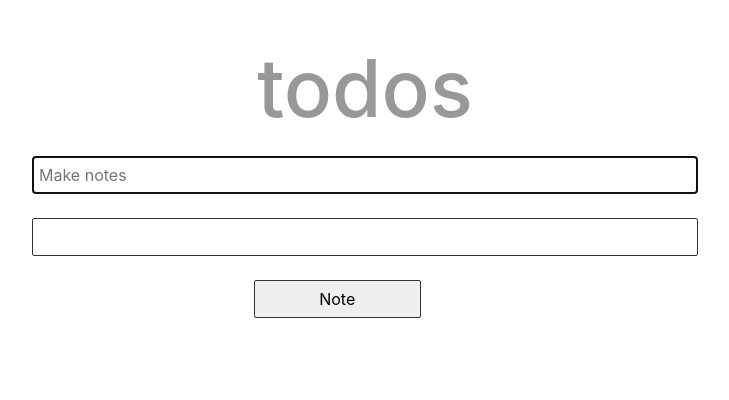
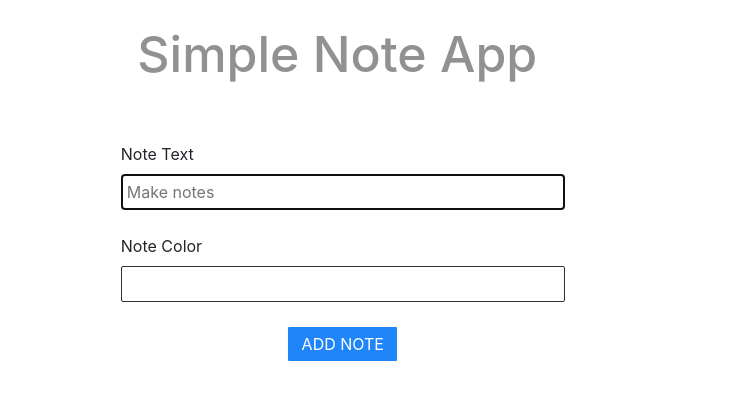
Before and after one commit to Ndkkqueenie/short-point-note-app, a website: page index.html in a window 1280 px wide. Shown: the whole page, without its empty margins (275-1004 px from the left). Drawn offline with nearby package versions, Linux system fonts and the light colour scheme.

Commit message:
style adjust 1

```diff
--- a/index.html
+++ b/index.html
@@ -13,15 +13,20 @@
   </head>
   <body>
         <div class="container">
-            <h1 class="app-title">todos</h1>
+            <h1 class="app-title">Simple Note App</h1>
+            <span><br><br></span>
                 <!-- input field and button-->
+                <label>Note Text</label>
+                <br>
                 <input autofocus type="text" aria-label="Enter a new todo item" placeholder="Make notes" class="js-note-input">
                 <span><br><br></span>
+                <label>Note Color</label>
+                <br>
                 <input autofocus type="text" aria-label="Enter a new color item" placeholder="" class="color-note-input">
                 <span><br><br></span>
-                <button class="btn-btn">Note
+                <button class="btn-btn">ADD NOTE
                 </button>
-                <span><br><br></span>
+                <span><br><br></span><span><br><br></span>
                 <!--<div class="note-list js-note-list">-->
                     <div class="card-deck row-cols-1 row-cols-md-3 mb-4">
                 <!-- add the empty state here -->
--- a/style.css
+++ b/style.css
@@ -17,22 +17,23 @@ html {
   }
 
   .container {
-    width: 100%;
+    margin-top: 3vh;
+    /*width: 100%;
     max-width: 500px;
     margin: 0 auto;
     padding-left: 10px;
     padding-right: 10px;
     color: #333;
     height: 90vh;
-    margin-top: 5vh;
     margin-bottom: 5vh;
-    overflow-y: auto;
+    overflow-y: auto;*/
   }
 
   .app-title {
     text-align: center;
-    margin-bottom: 20px;
-    font-size: 80px;
+    margin-right: 5%;
+    margin-bottom: 10px;
+    font-size: 50px;
     opacity: 0.5;
   }
 
@@ -41,19 +42,25 @@ html {
   }
 
   input[type="text"] {
-    width: 60%;
-    padding: 6px;
+    width: 40%;
+    padding: 5px;
     border-radius: 2px;
     border: 1px solid #333;
-    margin-left: 20%;
+    margin-left: 28%;
+  }
+
+  label {
+    margin-left: 28% !important;
   }
 
   .btn-btn {
-    width: 15%;
-    padding: 6px;
+    width: 10%;
+    padding: 5px;
     border-radius: 2px;
-    border: 1px solid #333;
-    margin-left: 40% !important;
+    border: 1px solid floralwhite;
+    margin-left: 43% !important;
+    background-color: #2085f8;
+    color: white;
   }
 
   .card {
```
